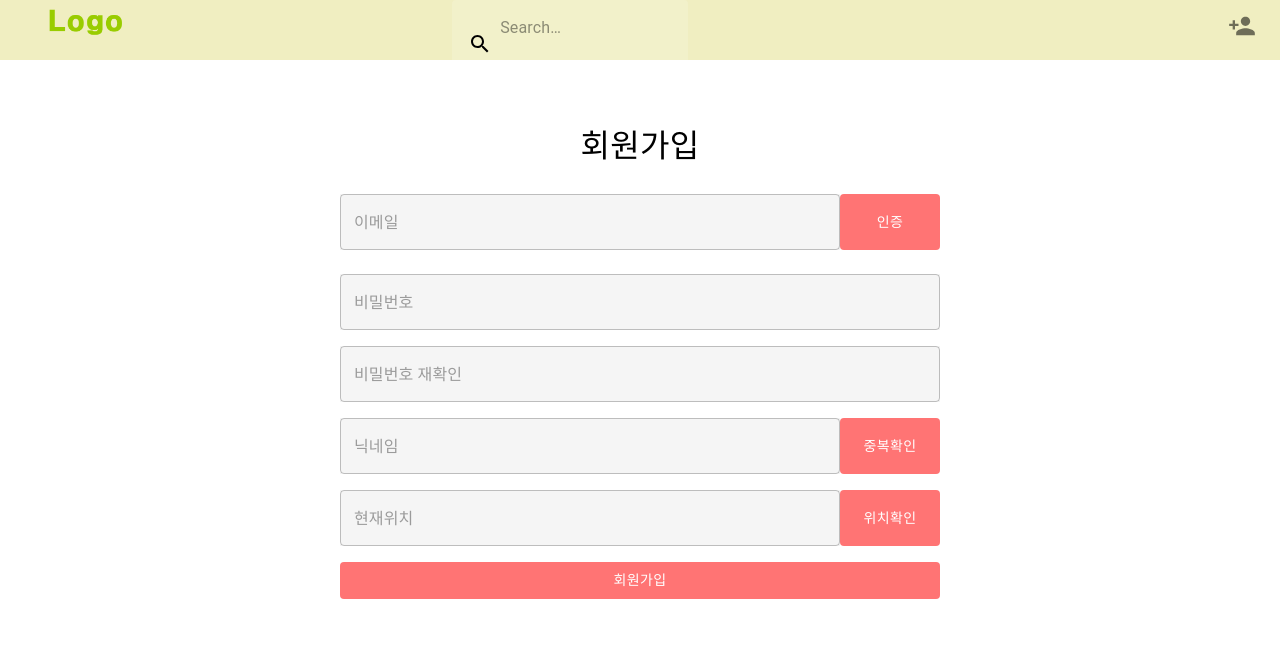
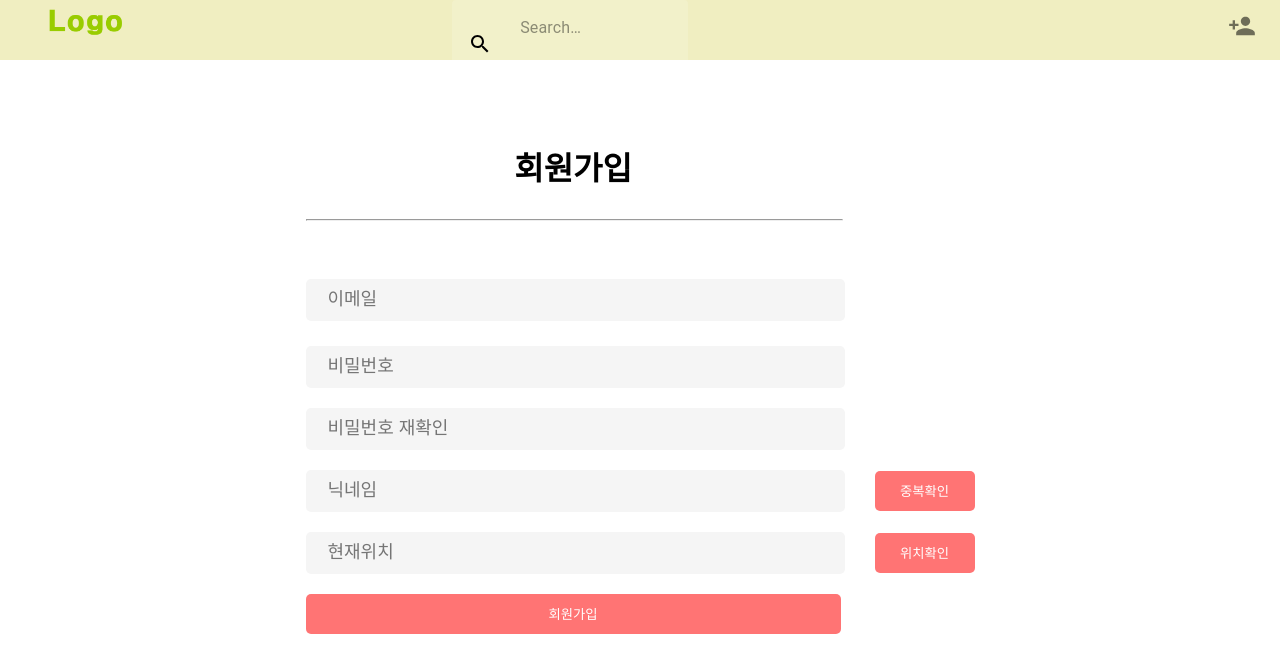
Before and after one commit to localmap/front, a React (Create React App) app: page /join in a window 1280 px wide. Shown: the top 672 px of the page. Built offline with nearby package versions, Linux system fonts and the light colour scheme.

Commit message:
join페이지 수정

```diff
--- a/src/App.css
+++ b/src/App.css
@@ -55,8 +55,12 @@
 
 /*join start*/
 .join {
-  position:fixed;
-  width:100%;
+  display: flex;
+  flex-direction: column;
+  justify-content: center;
+  align-items: center;
+  width: 100%;
+  height: 100%;
 }
 /*join end*/
 
--- a/src/pages/user/join.tsx
+++ b/src/pages/user/join.tsx
@@ -1,19 +1,14 @@
 import * as React from "react";
-import axios from "axios";
-import { BaseUrl } from "../../util/axiosApi";
-//material ui
-import {Stack,Typography,Box,Grid, TextField,Button} from "@mui/material";
-import { WidthFull } from "@mui/icons-material";
 import { useNavigate } from "react-router-dom";
 import { useState } from "react";
+import '../../style/css/join.css'
+import * as axiosApi from '../../util/axiosApi'
+
 const Join : React.FC = () => {
 
   //navigate
   const navigate = useNavigate();
 
-  const goEmailCheck = ()=>{
-    navigate('/emailcheck')
-  };
 
   const goNicknameCheck = () => {
     navigate('/nicknamecheck')
@@ -38,20 +33,9 @@ const Join : React.FC = () => {
   const [nickname , setNickname] = useState('');
 
   //통신
-  const Join = () => {
-    const url = BaseUrl + "/user/signup"
-      axios.post(url, {
-        headers: { "Content-Type" : "application/json"},
-        body: {email:email, password:password, nickname:nickname }
-      })
-      .then(function(response) {
-        alert('가입이 완료되었습니다.')
-        goLogin()
-      })
-      .catch(function(error){
-        alert('회원정보를 확인해주세요')
-        goJoin()
-      })
+  const handleSubmit = (event:React.FormEvent<HTMLFormElement>) => {
+    event.preventDefault();
+    axiosApi.join(email,password,nickname,goLogin,goJoin);
   };
 
   //유효성 검사
@@ -62,21 +46,13 @@ const Join : React.FC = () => {
     const[passwordconfirmError , setPasswordConfirmError] = useState("");
 
   //유효성 검사 함수
-    const validateEmail = (email: string):boolean => {
+    const handleEmailChange = (event:React.ChangeEvent<HTMLInputElement>) => {
       const regex = /^[0-9a-zA-Z]([-_\.]?[0-9a-zA-Z])*@[0-9a-zA-Z]([-_\.]?[0-9a-zA-Z])*\.[a-zA-Z]{2,3}$/;
-      return regex.test(email);
-    }
-
-    const validatePassword = (password: string):boolean => {
-      return password.length >=5;
-    }
-
-    const handleEmailChange = (event:React.ChangeEvent<HTMLInputElement>) => {
       const inputEmail = event.target.value;
       if(!inputEmail){
         setEmailError("");
       }
-      else if(!validateEmail(inputEmail)){
+      else if(!regex.test(inputEmail)){
         setEmailError("이메일 형식이 올바르지 않습니다.");
       }else{
         setEmailError(" ");
@@ -86,11 +62,13 @@ const Join : React.FC = () => {
 
     const handlePasswordChange = (event:React.ChangeEvent<HTMLInputElement>) => {
       const inputPassword = event.target.value;
+      const passwordregx = /^(?=.*[a-zA-Z])(?=.*[0-9]).{8,25}$/;
+
       if(!inputPassword){
         setPasswordError("");
       }
-      else if(!validatePassword(inputPassword)){
-        setPasswordError("비밀번호 형식이 올바르지 않습니다.");
+      else if(!passwordregx.test(inputPassword)){
+        setPasswordError("숫자+영문자 조합 8자리이상 입력하세요.");
       }else{
         setPasswordError(" ");
       }
@@ -113,43 +91,31 @@ const Join : React.FC = () => {
 
   return(
     <div className="join">
-      <Box sx={{display:"flex" , justifyContent:"center", alignItems:"center"}}>
-      <form onSubmit={(e)=>{
-        e.preventDefault();
-        Join();
-      }}>
-        <Grid>
-          <Grid item xs={12}>
-            <Typography sx={{fontSize:32 , pb:3,textAlign:'center'}}>회원가입</Typography>
-            <Stack direction="column" spacing={1}>
-              <Stack direction="row">
-                <TextField name="email" type="email" placeholder="이메일" value={email} onChange={handleEmailChange} sx={{ backgroundColor:"#F5F5F5", width:500}}></TextField>
-                <Button onClick={()=>{goEmailCheck()}}sx={{color:'white', backgroundColor:'#FF7474', width:100}}>인증</Button>
-              </Stack>
-              <Typography color={emailError ? "error" : "transparent"} variant="caption">{emailError || " "}</Typography>
-            </Stack>
-            <Stack>
-              <TextField name="password" type="password" placeholder="비밀번호" value={password} onChange={handlePasswordChange} sx={{mt:2, backgroundColor:"#F5F5F5"}}></TextField>
-              {passwordError &&(<Typography color='error' variant='caption'>{passwordError}</Typography>)}
-            </Stack>
-            <Stack>
-              <TextField name="passwordconfirm" type="password" placeholder="비밀번호 재확인" value={passwordconfirm} onChange={handlePasswordConfirm} sx={{mt:2, backgroundColor:"#F5F5F5"}}></TextField>
-              {passwordconfirmError &&(<Typography color='error' variant='caption'>{passwordconfirmError}</Typography>)}
-            </Stack>
-            <Stack direction='row'>
-              <TextField type="text" placeholder="닉네임" sx={{ mt:2, backgroundColor:"#F5F5F5", width:500}}></TextField><Button onClick={()=>{goNicknameCheck()}}sx={{mt:2, color:'white', backgroundColor:'#FF7474', width:100}}>중복확인</Button>
-            </Stack>
-            <Stack direction='row'>
-              <TextField type="text" placeholder="현재위치" sx={{mt:2 , backgroundColor:"#F5F5F5", width:500}}></TextField>
-              <Button onClick={()=>{goLocation()}}sx={{mt:2, color:'white', backgroundColor:'#FF7474', width:100}}>위치확인</Button>
-            </Stack>
-            <Stack>
-              <Button  sx={{color:'white', backgroundColor:'#FF7474' , mt:2 , width:600}}>회원가입</Button>
-            </Stack>
-          </Grid>
-        </Grid>
+      <form id="joinform" onSubmit={handleSubmit}>
+        <div className="join_title">
+          <h1>회원가입</h1>
+          <hr></hr>
+        </div>
+        <div className="input_email">
+          <input onChange={handleEmailChange} type="email" placeholder="이메일"></input>
+          <span className="email_error">{emailError}</span>
+        </div>
+        <div className="input_pw">
+          <input onChange={handlePasswordChange} type="password" placeholder="비밀번호"></input>
+          <span className="pw_error">{passwordError}</span>
+          <input onChange={handlePasswordConfirm} type="password" placeholder="비밀번호 재확인"></input>
+          <span className="pwconfirm_error">{passwordconfirmError}</span>
+        </div>
+        <div className="input_nickname">
+          <input type="text" placeholder="닉네임"></input><button onClick={goNicknameCheck}>중복확인</button>
+        </div>
+        <div className="input_local">
+          <input type="text" placeholder="현재위치"></input><button onClick={goLocation}>위치확인</button>
+        </div>
+        <div className="join_btn">
+          <button type="submit">회원가입</button>
+        </div>
       </form>
-    </Box>
     </div>
   );
 }
--- /dev/null
+++ b/src/style/css/join.css
@@ -0,0 +1,118 @@
+.join_title{
+    display: flex;
+    flex-direction: column;
+    align-items: center;
+    width: 80%;
+}
+
+.join_title h1 {
+    text-align: center;
+}
+
+.join_title hr {
+    width: 100%;
+}
+
+/*input css start*/
+
+/*모든 placeholder 적용*/
+input::placeholder{
+    padding-left: 20px;
+}
+/*모든 placeholder 적용*/
+
+.input_email input{
+    margin-top: 50px;
+    margin-bottom: 20px;
+    background-color: #F5F5F5;
+    color: #9E9E9E;
+    border: none;
+    border-radius: 5px;
+    width: 535px;
+    height: 40px;
+    font-size: 18px;
+}
+
+.input_pw input{
+    margin-bottom: 20px;
+    display: flex;
+    flex-direction: column;
+    background-color: #F5F5F5;
+    color: #9E9E9E;
+    border:none;
+    border-radius: 5px;
+    width: 535px;
+    height: 40px;
+    font-size: 18px;
+}
+
+.input_nickname input{
+    margin-bottom: 20px;
+    background-color: #F5F5F5;
+    color: #9E9E9E;
+    border:none;
+    border-radius: 5px;
+    width: 535px;
+    height: 40px;
+    font-size: 18px;
+}
+
+.input_nickname button{
+    width: 100px;
+    height: 40px;
+    margin-left: 30px;
+    background-color: #FF7474;
+    color: white;
+    border-radius: 5px;
+    border: none;
+}
+
+.input_local input {
+    margin-bottom: 20px;
+    background-color: #F5F5F5;
+    color: #9E9E9E;
+    border:none;
+    border-radius: 5px;
+    width: 535px;
+    height: 40px;
+    font-size: 18px;
+}
+
+.input_local button {
+        width: 100px;
+        height: 40px;
+        margin-left: 30px;
+        background-color: #FF7474;
+        color: white;
+        border-radius: 5px;
+        border: none;
+
+}
+
+.join_btn button {
+    width: 535px;
+    height: 40px;
+    background-color: #FF7474;
+    color: white;
+    border-radius: 5px;
+    border:none;
+}
+/*input css end*/
+
+/*input error start*/
+.email_error{
+    color: red;
+    display: block;
+    margin-bottom: 5px;
+}
+.pw_error{
+    color: red;
+    display: block;
+    margin-bottom: 5px;
+}
+.pwconfirm_error{
+    color: red;
+    display: block;
+    margin-bottom: 5px;
+}
+/*input error end*/
--- a/src/util/axiosApi.tsx
+++ b/src/util/axiosApi.tsx
@@ -1,3 +1,5 @@
+import axios from "axios";
+
 export const BaseUrl = "http://127.0.0.1:8000/api"
 
 export type Notice = {
@@ -10,3 +12,20 @@ export type User = {
     email: string,
     password: string
 }
+
+/*회원가입 통신*/
+export const join = (email:string,password:string,nickname:string,goLogin:()=>void,goJoin:()=>void) => {
+    const url = BaseUrl + "/user/signup"
+      axios.post(url, {
+        headers: { "Content-Type" : "application/json"},
+        body: {email:email, password:password, nickname:nickname},
+      })
+      .then(function(response) {
+        alert('가입이 완료되었습니다.')
+        goLogin()
+      })
+      .catch(function(error){
+        alert('회원정보를 확인해주세요')
+        goJoin()
+      })
+};
```
Also changed, not shown: 1 other file (tests, documents, lock files or other folders).
